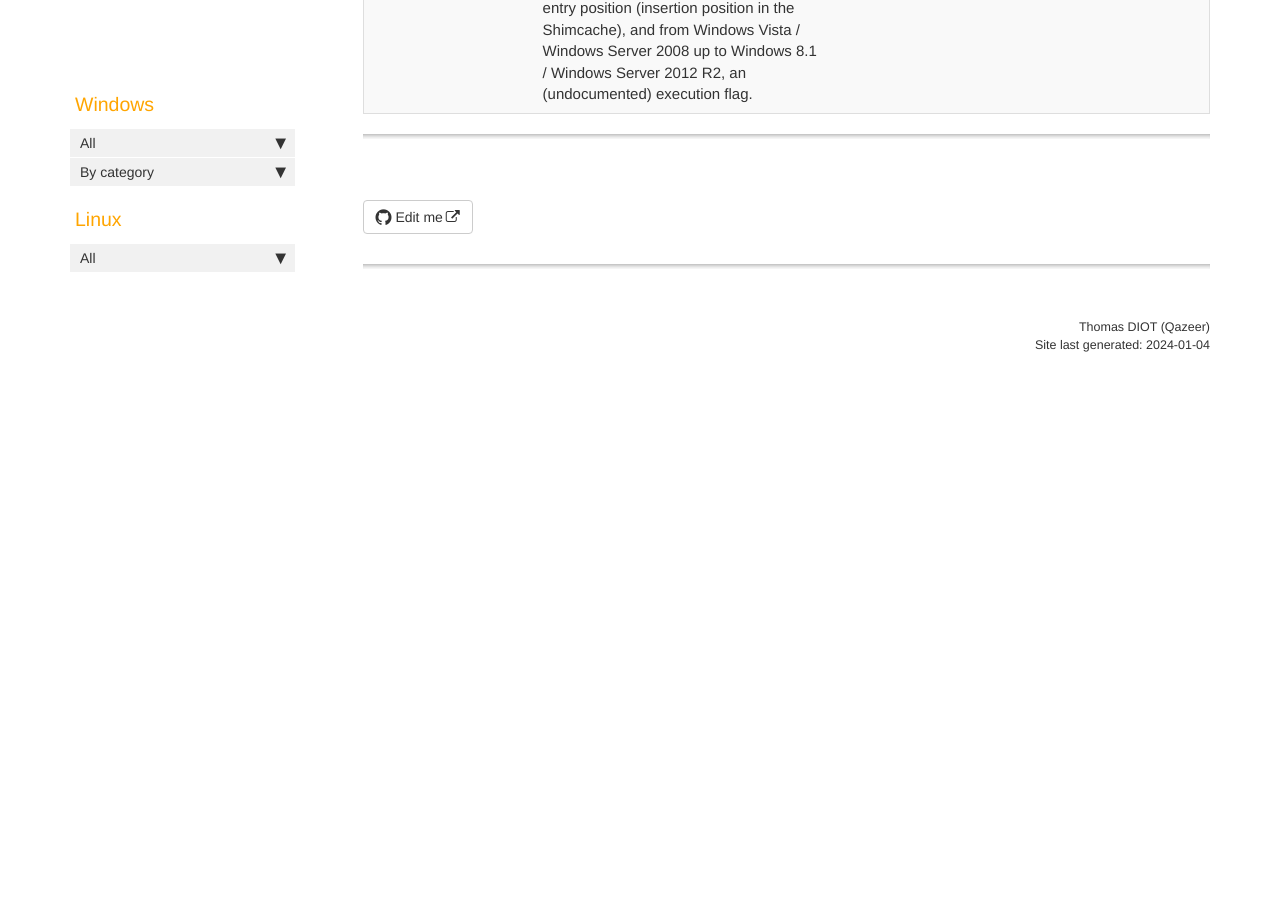
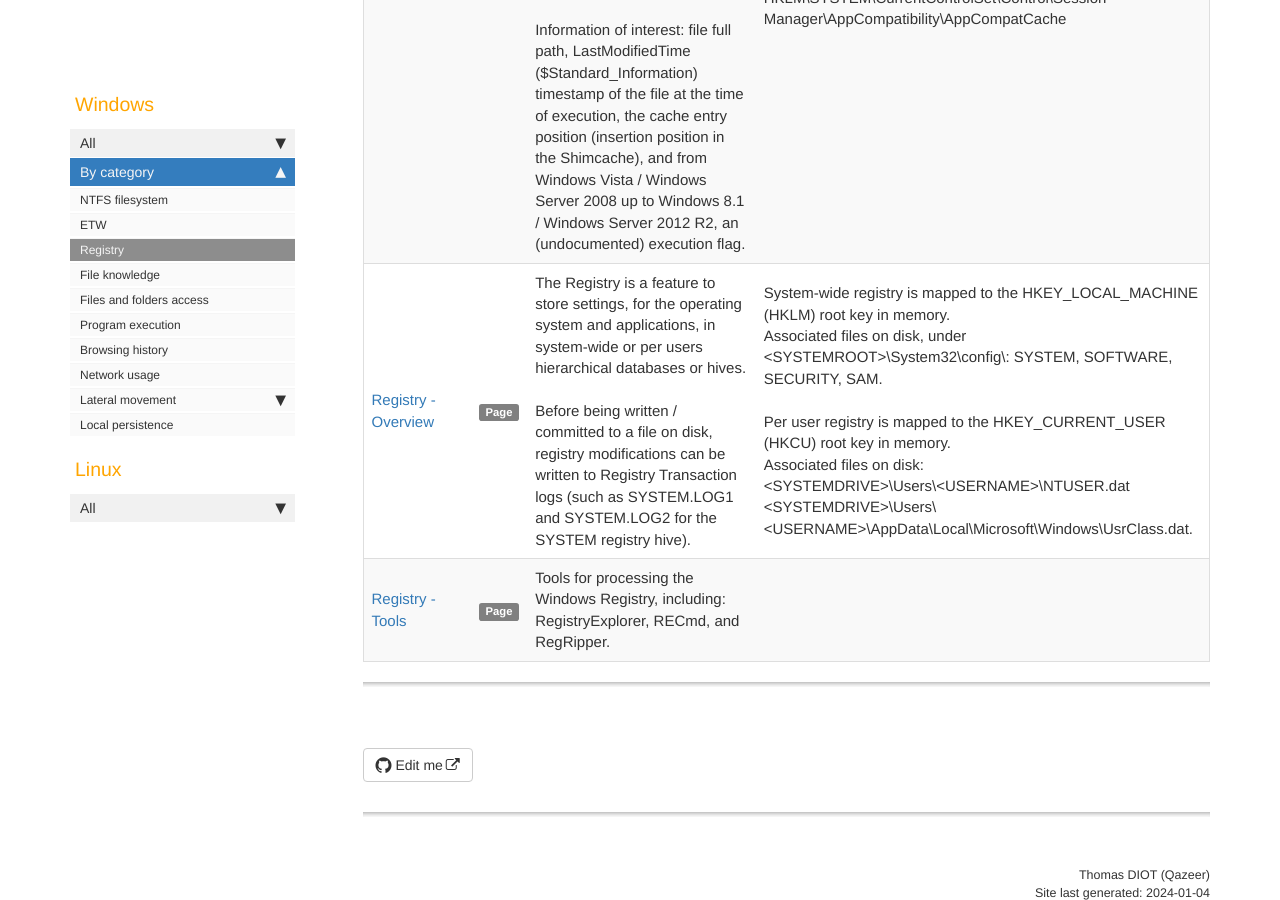
Before and after one commit to Qazeer/artefacts.help, a Jekyll site: the page built from pages/tags/tag_windows_registry.md, in a window 1280 px wide and 900 px high, scrolled down 682 px. Built offline with Jekyll 4.4.1, drawn with Linux system fonts in a browser that asks for light colours; our own code applies the rules of GitHub Pages for plain Markdown files; comment, search, counter and statistics services are not loaded; before the commit the page ends 1087 px from its top, so only the background shows below that.

Commit message:
[Artefact] Registry - init with overview and tools

````diff
--- a/_data/sidebars/sidebar.yml
+++ b/_data/sidebars/sidebar.yml
@@ -45,6 +45,10 @@ entries:
 
       - title: Overview
         url: /windows_registry_overview.html
+        output: web
+
+      - title: Tools
+        url: /windows_registry_tools.html
         output: web
 
     - title: NTFS
@@ -140,6 +144,10 @@ entries:
       url: /tag_windows_etw.html
       output: web
 
+    - title: Registry
+      url: /tag_windows_registry.html
+      output: web
+
     - title: File knowledge
       url: /tag_windows_file_knowledge.html
       output: web
--- /dev/null
+++ b/pages/windows/registry_overview.md
@@ -0,0 +1,81 @@
+---
+title: Registry - Overview
+summary: 'The Registry is a feature to store settings, for the operating system and applications, in system-wide or per users hierarchical databases or hives.\n\nBefore being written / committed to a file on disk, registry modifications can be written to Registry Transaction logs (such as SYSTEM.LOG1 and SYSTEM.LOG2 for the SYSTEM registry hive).'
+keywords: 'HKEY_LOCAL_MACHINE, HKLM, SYSTEM, SOFTWARE, SAM, HKEY_CURRENT_USER, HKCU, NTUSER.dat, UsrClass, Registry Transaction logs, SYSTEM.LOG'
+tags:
+  - windows_registry
+location: 'System-wide registry is mapped to the HKEY_LOCAL_MACHINE (HKLM) root key in memory.\nAssociated files on disk, under <SYSTEMROOT>\System32\config\: SYSTEM, SOFTWARE, SECURITY, SAM.\n\nPer user registry is mapped to the HKEY_CURRENT_USER (HKCU) root key in memory.\nAssociated files on disk:\n<SYSTEMDRIVE>\Users\<USERNAME>\NTUSER.dat\n<SYSTEMDRIVE>\Users\<USERNAME>\AppData\Local\Microsoft\Windows\UsrClass.dat.'
+last_updated: 2024-01-03
+sidebar: sidebar
+permalink: windows_registry_overview.html
+folder: windows
+---
+
+The **Windows Registry is a Windows feature to store low-level settings**, for
+the operating system and for applications (that opt to use the registry), **in
+the form of system-wide or per users hierarchical databases or hives**.
+
+A registry hive is a group of keys, subkeys, and values in the registry, with
+supporting file(s) on disk. Registry hives are loaded in memory upon system
+boot or user logon from their associated files on disk.
+
+**Before being written / committed to a file on disk**, registry modifications
+can be **written to `Registry Transaction logs`** (notably if the hives cannot
+be written to directly due to locking). `Transaction logs` are files named, and
+stored in the same directory, as their corresponding registry hives. Such as
+`SYSTEM.LOG1` and `SYSTEM.LOG2` for the `SYSTEM` registry file.
+
+### System-wide registry hives
+
+The **system-wide registry is mapped to the `HKEY_LOCAL_MACHINE`** (`HKLM`)
+root key in memory.
+
+The following notable system-wide root subkeys are defined:
+
+  - `HKEY_LOCAL_MACHINE\SYSTEM`.
+    File on disk: `%SystemRoot%\System32\config\SYSTEM`.
+
+  - `HKEY_LOCAL_MACHINE\SOFTWARE`.
+     File on disk: `%SystemRoot%\System32\config\SOFTWARE`.
+
+  - `HKEY_LOCAL_MACHINE\SECURITY`.
+     File on disk: `%SystemRoot%\System32\config\SECURITY`.
+
+  -  `HKEY_LOCAL_MACHINE\SAM`.
+     File on disk: `%SystemRoot%\System32\config\SAM`.
+
+  - `HKEY_USERS`, contains all the actively loaded user profile registry hives
+    on the computer.
+    The `.DEFAULT` key is populated from the
+    `%SystemRoot%\Users\Default\NTUSER.DAT` file.
+    File on disk: users' `NTUSER.dat` and `UsrClass.dat` files (of logon
+    users).
+
+The `SYSTEM`, `SOFTWARE`, `SECURITY`, and `SAM` registry hives used to be
+backed up periodically (every 10 days by default) under the
+`%SystemRoot%\System32\config\RegBack` folder by the `RegIdleBackup` scheduled
+task. Starting with the Windows 10 operating system, this mechanism is no
+longer in use and no registry hive backups are stored under the `RegBack`
+folder.
+
+### Per-user registry hives
+
+The **user specific registry is mapped to the `HKEY_CURRENT_USER`** (`HKCU`)
+root key in memory:
+
+  - `HKEY_CURRENT_USER`.
+    File on disk: `%SystemDrive%:\Users\<USERNAME>\NTUSER.dat`.
+
+  - `HKEY_CURRENT_USER\SOFTWARE\Classes`.
+    File on disk:
+    `%SystemDrive%:\Users\<USERNAME>\AppData\Local\Microsoft\Windows\UsrClass.dat`.
+
+  - `HKEY_CLASSES_ROOT`, which define the programs and file extensions
+    association.
+    Mapped to the keys `HKEY_LOCAL_MACHINE\SOFTWARE\Classes`, for default
+    settings, and `HKEY_CURRENT_USER\SOFTWARE\Classes`, for user specific
+    settings that override the default settings.
+
+### References
+
+  - [Wikipedia - Windows_Registry](https://en.wikipedia.org/wiki/Windows_Registry)
--- /dev/null
+++ b/pages/windows/registry_tools.md
@@ -0,0 +1,55 @@
+---
+title: Registry - Tools
+summary: 'Tools for processing the Windows Registry, including: RegistryExplorer, RECmd, and RegRipper.'
+keywords: 'Registry tools, RegistryExplorer, RECmd, RegistryPlugins, RECmd_AllBatchFiles, RegRipper'
+tags:
+  - windows_registry
+last_updated: 2024-01-03
+sidebar: sidebar
+permalink: windows_registry_tools.html
+folder: windows
+---
+
+### RegistryExplorer / RECmd
+
+[`RegistryExplorer`](https://www.sans.org/tools/registry-explorer/) and
+[`RECmd`](https://github.com/EricZimmerman/RECmd) are tools developed by Eric
+Zimmerman to analyze the Windows registry. `RegistryExplorer` is a graphical
+utility to visualize registry hives, while `RECmd` is command-line tool to
+parse registry hives to CSV or JSON outputs.
+
+`RegistryExplorer` can process registry hive files or directly access the
+registry of the current live system. Additionally, both the `RegistryExplorer`
+/ `RECmd` utilities can apply transaction log files, for example
+`ntuser.dat.LOG1`, to identify and recover deleted keys / values.
+
+`RegistryExplorer` implements a number of
+[bookmarks](https://github.com/EricZimmerman/RegistryExplorerBookmarks) of
+well-known key to facilitate analysis.
+
+`RECmd` can search for strings or regex in key and values names, value
+data, and value slack space, in the specified registry hives directory
+(processed recursively).
+
+`RegistryExplorer` and `RECmd` can use
+[EricZimmerman's RegistryPlugins](https://github.com/EricZimmerman/RegistryPlugins)
+to access and parse specific keys. For instance, the `UserAssist` plugin
+automatically decode the program names from their `ROT13` encoded format.
+
+```bash
+# Uses the given plugin to parse the specified hive or the hives in the specified directory.
+# Registry plugin example: \BatchExamples\RegistryASEPs.reb
+
+RECmd.exe [-f <HIVE_FILE> | -d <NTFS_VOLUME | FOLDER_CONTAINING_REGISTRY_HIVES>] --bn <REGISTRY_PLUGIN> --csv <OUTPUT_FOLDER>
+```
+
+A number of `KAPE` module can execute `RECmd` with various plugins. The
+`RECmd_AllBatchFiles` compound module execute all available `RECmd` modules.
+
+### RegRipper
+
+[RegRipper](https://github.com/keydet89/RegRipper3.0).
+
+### References
+
+  - [AboutDFIR - Registry Explorer/RECmd](https://aboutdfir.com/toolsandartifacts/windows/registry-explorer-recmd/)
````
